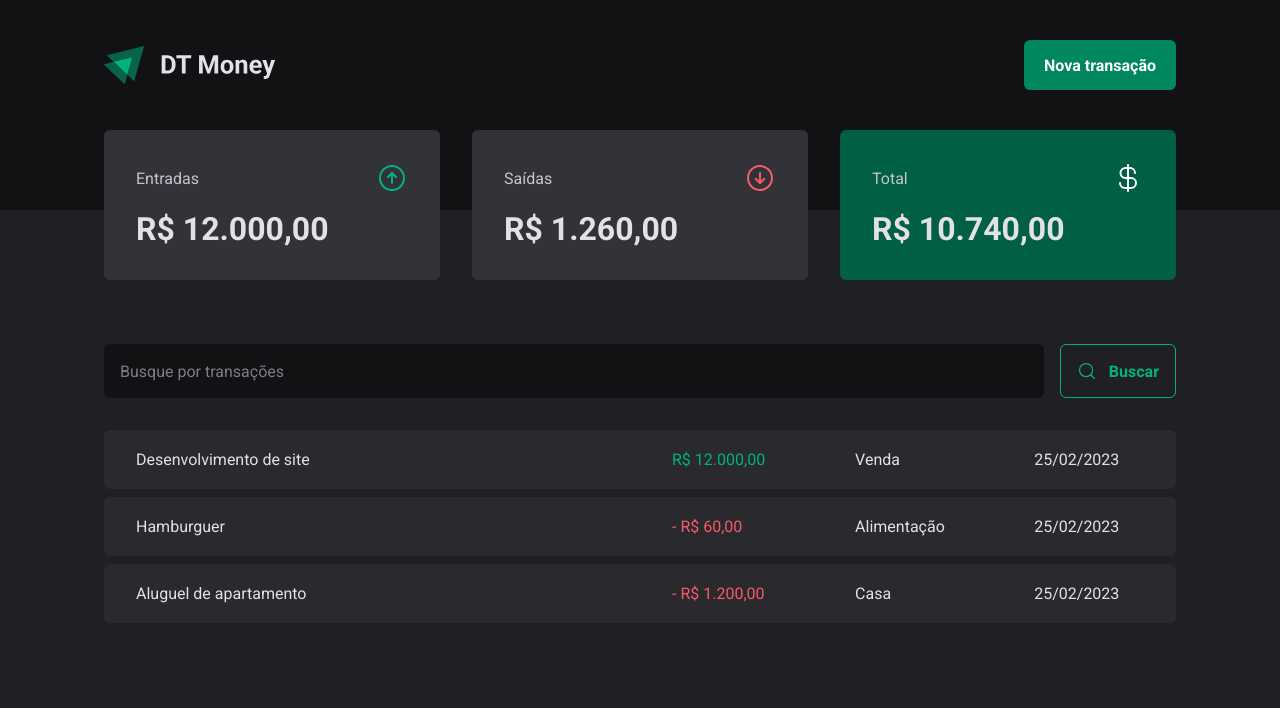
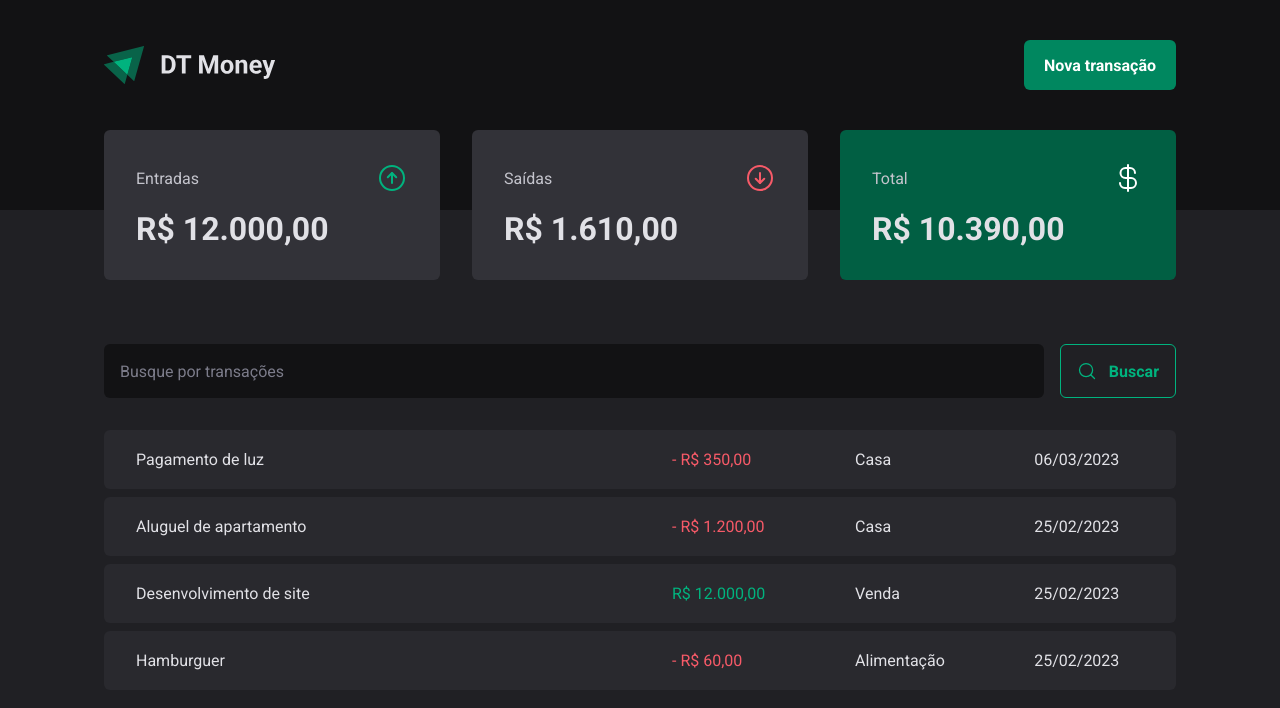
Before and after one commit to viniciusmaclters/ignite-trilha-reactjs, a React (Vite) app: page / in a window 1280 px wide. Shown: the top 708 px of the page. Built offline with nearby package versions, Linux system fonts and the light colour scheme; data requests are answered from the project's data file.

Commit message:
Criando nova transação

```diff
--- a/server.json
+++ b/server.json
@@ -23,6 +23,14 @@
       "category": "Casa",
       "price": 1200,
       "createdAt": "2023-02-25T17:30:25.052Z"
+    },
+    {
+      "description": "Pagamento de luz",
+      "price": 350,
+      "category": "Casa",
+      "type": "outcome",
+      "createdAt": "2023-03-06T17:21:31.696Z",
+      "id": 4
     }
   ]
 }
--- a/src/components/NewTransactionModal/index.tsx
+++ b/src/components/NewTransactionModal/index.tsx
@@ -1,8 +1,10 @@
 import { zodResolver } from "@hookform/resolvers/zod";
 import * as Dialog  from "@radix-ui/react-dialog";
 import { ArrowCircleDown, ArrowCircleUp, X } from "phosphor-react";
+import { useContext } from "react";
 import { Controller, useForm } from "react-hook-form";
 import * as z from 'zod';
+import { TransactionsContext } from "../../contexts/TransactionsContext";
 
 import { CloseButton, Content, Overlay, TransactionType, TransactionTypeButton } from "./styles";
 
@@ -16,11 +18,14 @@
 type NewTransactionFormInputs = z.infer<typeof newTransactionFormSchema>
 
 export function NewTransactionModal() {
+  const { createTransaction } = useContext(TransactionsContext)
+
   const {
     control,
     register,
     handleSubmit,
     formState: { isSubmitting },
+    reset,
   } = useForm<NewTransactionFormInputs>({
     resolver: zodResolver(newTransactionFormSchema),
     defaultValues: {
@@ -29,9 +34,16 @@
   })
 
   async function handleCreateNewTransaction(data: NewTransactionFormInputs) {
-    await new Promise(resolve => setTimeout(resolve, 2000))
+    const { description, price, category, type } = data
 
-    console.log(data)
+    await createTransaction({
+      description,
+      price,
+      category,
+      type,
+    })
+
+    reset()
   }
 
   return (
--- a/src/contexts/TransactionsContext.tsx
+++ b/src/contexts/TransactionsContext.tsx
@@ -10,9 +10,17 @@
   createdAt: string
 }
 
+interface CreateTransactionsInput {
+  description: string
+  price: number
+  category: string
+  type: 'income' | 'outcome'
+}
+
 interface TransactionContextType {
   transactions: Transaction[]
   fetchTransactions: (query?: string) => Promise<void>
+  createTransaction: (data: CreateTransactionsInput) => Promise<void>
 }
 
 interface TransactionsProviderProps {
@@ -27,11 +35,27 @@
   async function fetchTransactions(query?: string) {
     const response = await api.get('transactions', {
       params: {
+        _sort:'createdAt',
+        _order: 'desc',
         q: query,
       }
     })
 
     setTransactions(response.data)
+  }
+
+  async function createTransaction(data: CreateTransactionsInput) {
+    const { description, price, category, type } = data
+
+    const response = await api.post('transactions', {
+      description,
+      price,
+      category,
+      type,
+      createdAt: new Date()
+    })
+
+    setTransactions(state => [response.data, ...state])
   }
 
   useEffect(() => {
@@ -41,7 +65,11 @@
 
 
   return (
-    <TransactionsContext.Provider value={{ transactions, fetchTransactions }}>
+    <TransactionsContext.Provider value={{
+      transactions,
+      fetchTransactions,
+      createTransaction,
+    }}>
       {children}
     </TransactionsContext.Provider>
   )
```
